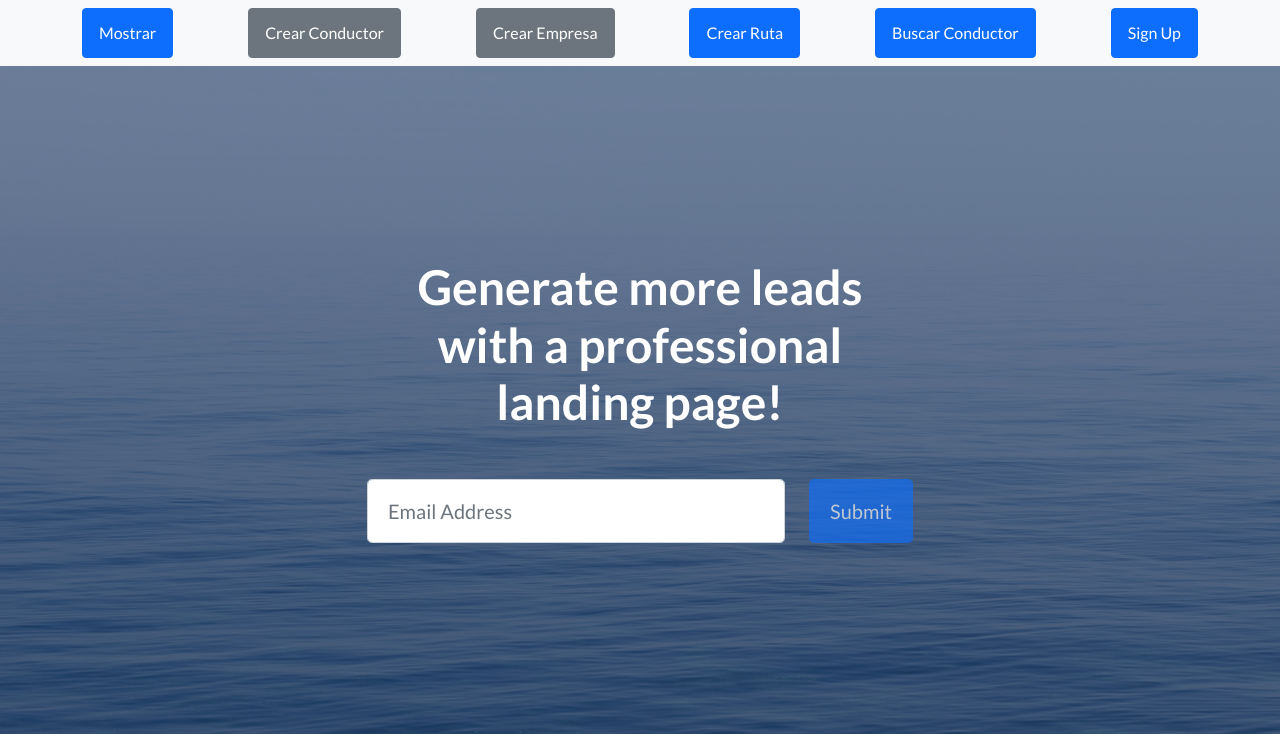
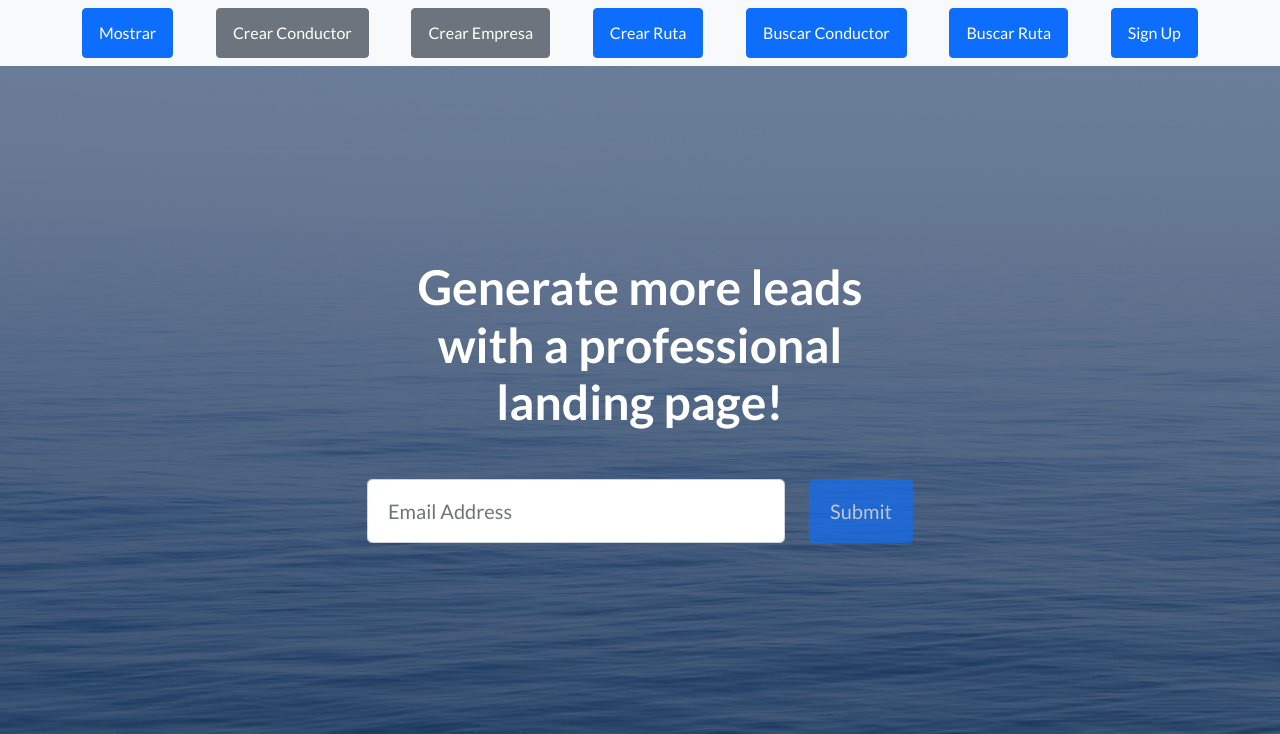
Before and after one commit to Bri0714/PROYECTO-PYTHON---DJANGO, a Django app: page / in a window 1280 px wide. Shown: the top 734 px of the page. Run offline with Django 4.2, Linux system fonts and the light colour scheme; some libraries are stand-ins or nearby versions.

Commit message:
añadiendo buscar_ruta

```diff
--- a/proyectofinal/miapp/templates/index.html
+++ b/proyectofinal/miapp/templates/index.html
@@ -26,7 +26,8 @@
                 <a class="btn btn-secondary" href="{% url "conductor" %}"> Crear Conductor </a>
                 <a class="btn btn-secondary" href="{% url "empresa" %}"> Crear Empresa </a>
                 <a class="btn btn-primary" href="{% url "ruta" %}"> Crear Ruta </a>
-                <a class="btn btn-primary" href="{% url "buscar" %}"> Buscar Conductor </a>
+                <a class="btn btn-primary" href="{% url "buscar_conductor" %}"> Buscar Conductor </a>
+                <a class="btn btn-primary" href="{% url "buscar_ruta" %}"> Buscar Ruta </a>
                 <a class="btn btn-primary" href="#signup">Sign Up</a>
             </div>
         </nav>
--- a/proyectofinal/miapp/urls.py
+++ b/proyectofinal/miapp/urls.py
@@ -14,7 +14,7 @@ Including another URLconf
     2. Add a URL to urlpatterns:  path('blog/', include('blog.urls'))
 """
 from django.urls import path
-from miapp.views import mostrar_conductor_html,mostrar_index,crear_conductor,crear_empresa,crear_ruta,buscar_conductor
+from miapp.views import mostrar_conductor_html,mostrar_index,crear_conductor,crear_empresa,crear_ruta,buscar_conductor,buscar_ruta
 
 
 
@@ -25,6 +25,7 @@ urlpatterns = [
     path("crear_conductor/", crear_conductor, name="conductor"),
     path("crear_empresa/", crear_empresa, name = "empresa"),
     path("crear_ruta/", crear_ruta, name = "ruta"),
-    path("buscar_conductor/", buscar_conductor, name = "buscar")
+    path("buscar_conductor/", buscar_conductor, name = "buscar_conductor"),
+    path("buscar_ruta/", buscar_ruta, name = "buscar_ruta")
 
 ]
--- a/proyectofinal/miapp/views.py
+++ b/proyectofinal/miapp/views.py
@@ -92,3 +92,15 @@ def buscar_conductor(request):
                 respuesta = "no hay datos"
 
         return render(request, "buscar_conductor.html", {"respuesta" : respuesta} )
+
+def buscar_ruta(request):
+
+        if request.GET.get("placa" , False):
+                apellido = request.GET["placa"]
+                rutas = ruta.objects.filter(placa__icontains=apellido)
+
+                return render(request, "buscar_ruta.html", {"rutas" : rutas})
+        else:
+                respuesta = "no hay datos"
+
+        return render(request, "buscar_ruta.html", {"respuesta" : respuesta} )
```
Also changed, not shown: proyectofinal/miapp/templates/buscar_ruta.html (added, +18 -0 lines).
